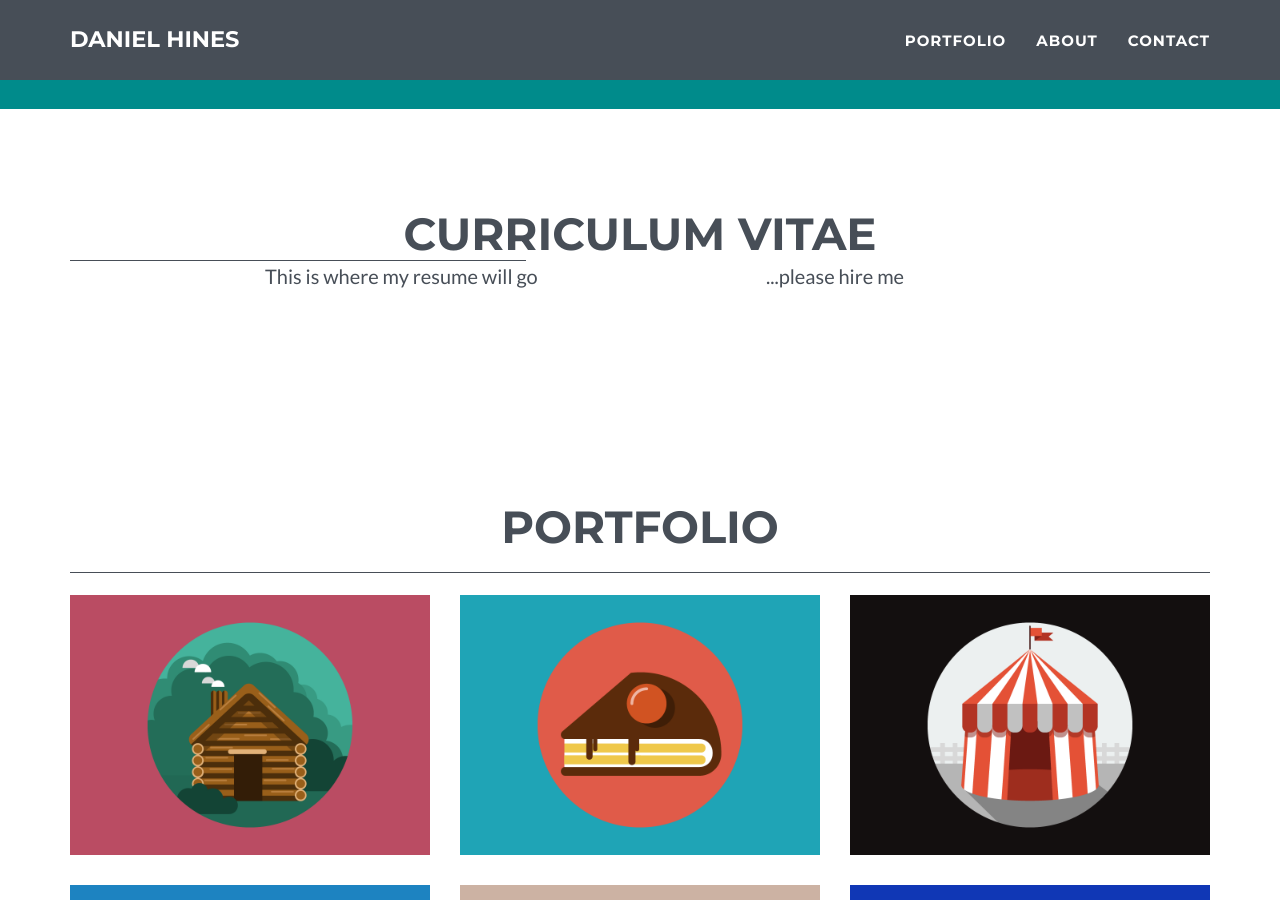
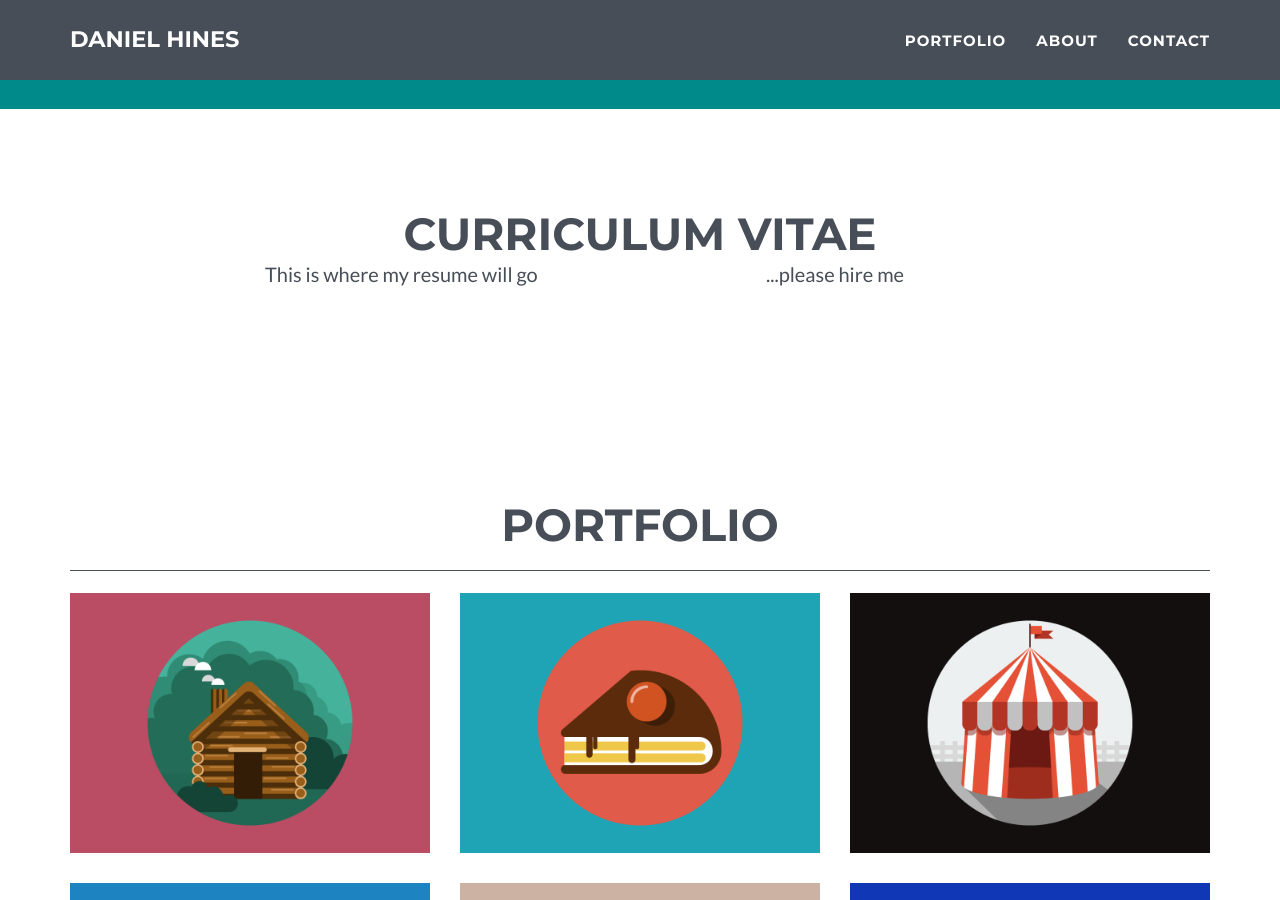
Before and after one commit to danielchines/danielchines.github.io, a Jekyll site: the page built from index.html, in a window 1280 px wide and 900 px high, scrolled down 679 px. Built offline with Jekyll 4.4.1, drawn with Linux system fonts in a browser that asks for light colours.

Commit message:
Update about.html

```diff
--- a/_includes/about.html
+++ b/_includes/about.html
@@ -4,7 +4,6 @@
             <div class="row">
                 <div class="col-lg-12 text-center">
                     <h2>Curriculum Vitae</h2>
-                    <hr class="line-dark">
                 </div>
             </div>
             <div class="row">
```
